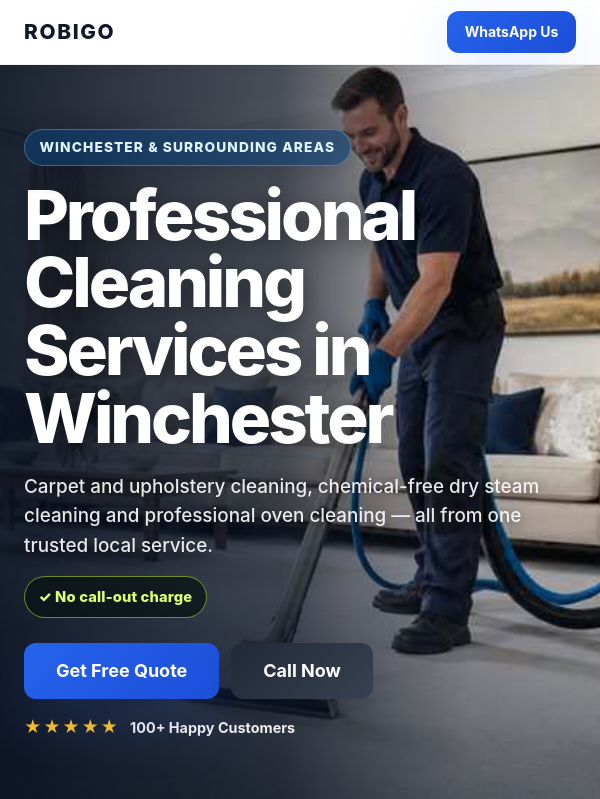
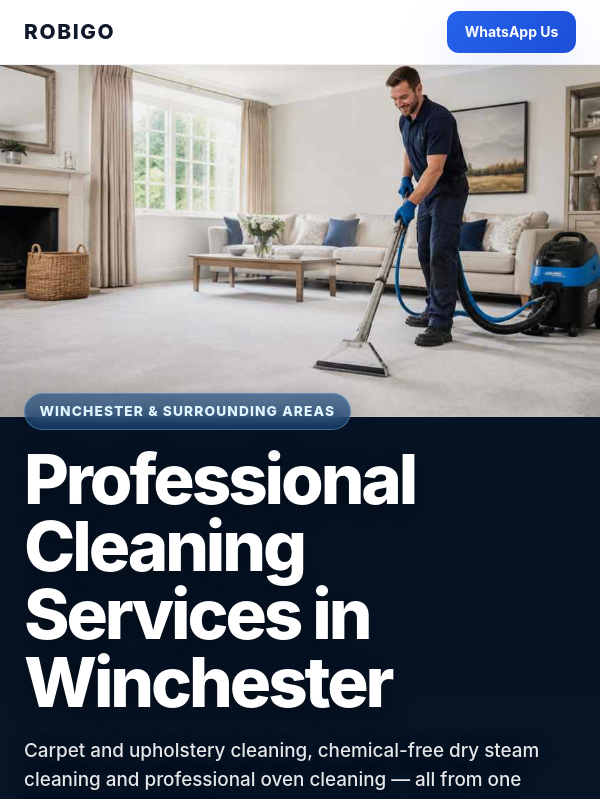
Before and after one commit to Robigo1977/ROBIGO-V5, a React (Vite) app: page / in a window 600 px wide. Shown: the top 799 px of the page. Built offline with nearby package versions, Linux system fonts and the light colour scheme.

Commit message:
Fix hero image visibility on mobile

```diff
--- a/src/components/sections/Hero/Hero.module.css
+++ b/src/components/sections/Hero/Hero.module.css
@@ -156,6 +156,36 @@
   display: none;
 }
 
+@media (max-width: 767px) {
+  .hero {
+    min-height: auto;
+    align-items: flex-start;
+    padding-top: 20.5rem;
+    padding-bottom: 3rem;
+  }
+
+  .imageWrapper {
+    inset: 0 0 auto;
+    height: 22rem;
+  }
+
+  .heroImage {
+    object-position: 64% center;
+  }
+
+  .hero::after {
+    background:
+      linear-gradient(
+        180deg,
+        rgba(3, 12, 28, .04) 0%,
+        rgba(3, 12, 28, .1) 42%,
+        rgba(7, 20, 38, .82) 72%,
+        #071426 88%,
+        #071426 100%
+      );
+  }
+}
+
 @media (min-width: 480px) {
   .actions {
     width: auto;
```
